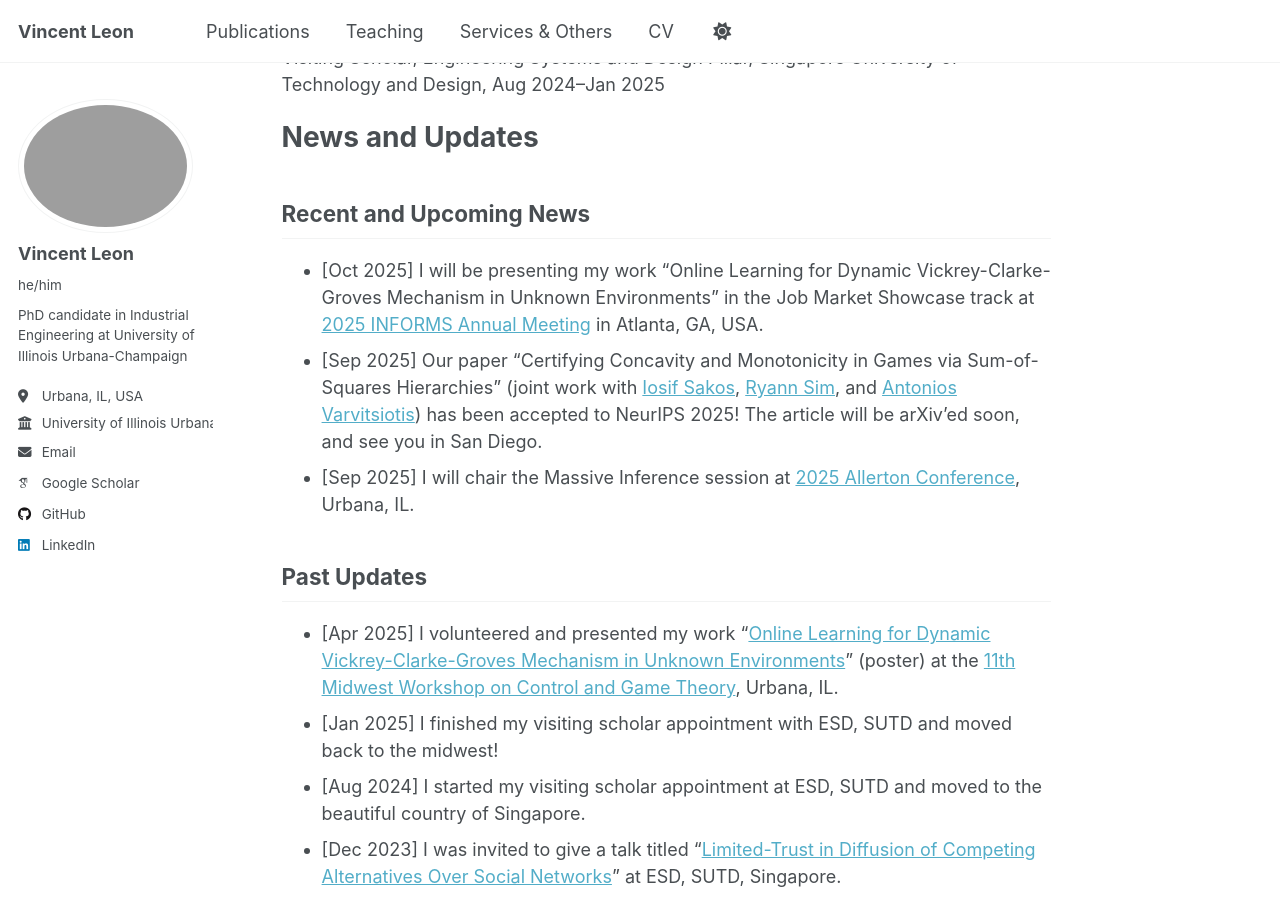
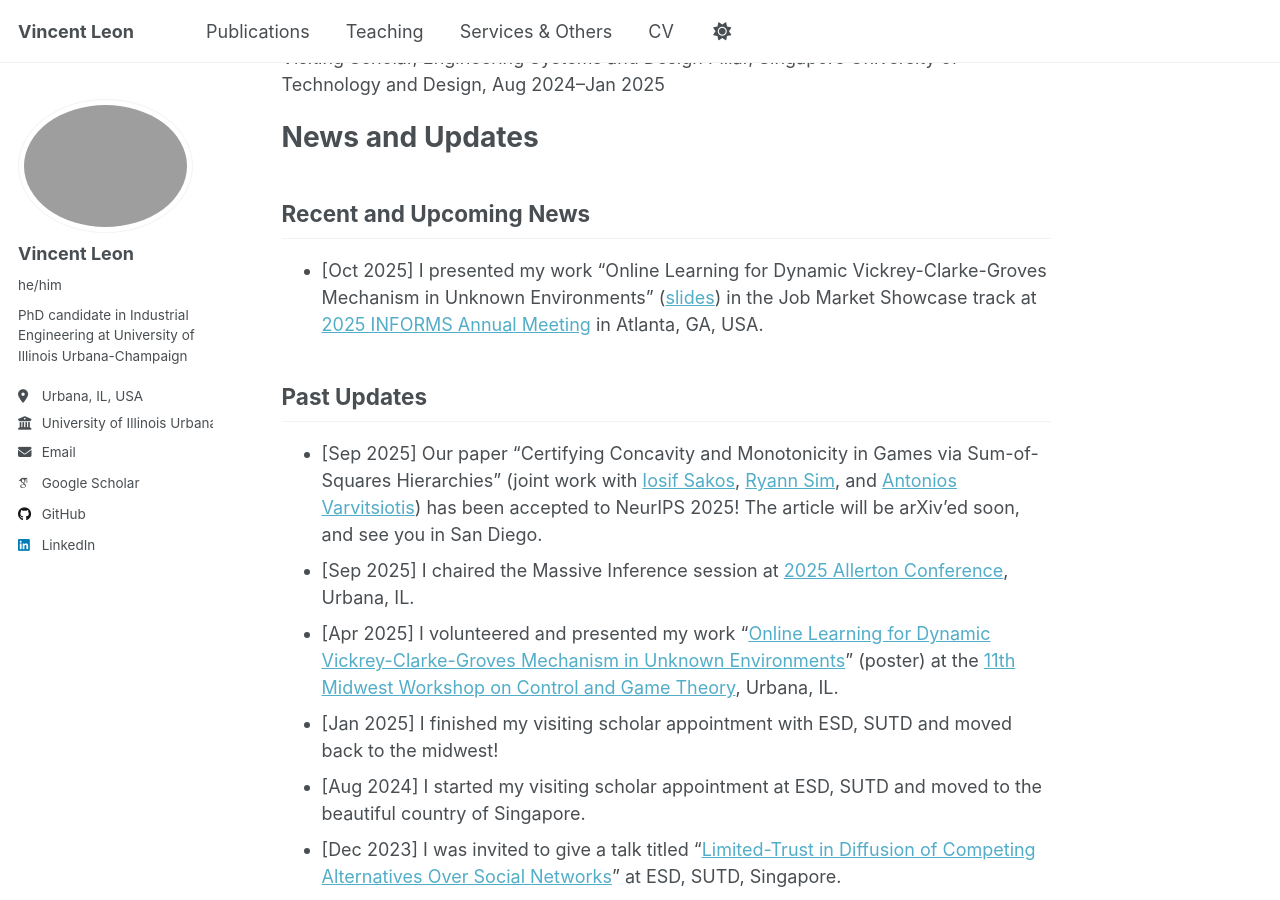
Before and after one commit to vin-leon/vin-leon.github.io, a Jekyll site: the page built from _pages/about.md, in a window 1280 px wide and 900 px high, scrolled down 1001 px. Built offline with Jekyll 4.4.1, drawn with Linux system fonts in a browser that asks for light colours; some web fonts are replaced; a script that is not in the unit is left out.

Commit message:
Update about.md

```diff
--- a/_pages/about.md
+++ b/_pages/about.md
@@ -36,12 +36,13 @@ Visiting Scholar, Engineering Systems and Design Pillar, Singapore University of
 
 ## Recent and Upcoming News
 
-* [Oct 2025] I will be presenting my work "Online Learning for Dynamic Vickrey-Clarke-Groves Mechanism in Unknown Environments" in the Job Market Showcase track at [2025 INFORMS Annual Meeting](https://meetings.informs.org/wordpress/annual/) in Atlanta, GA, USA.
-* [Sep 2025] Our paper "Certifying Concavity and Monotonicity in Games via Sum-of-Squares Hierarchies" (joint work with [Iosif Sakos](https://www.sutd.edu.sg/profile/iosif-joseph-sakos/), [Ryann Sim](https://ryanndelion.github.io/), and [Antonios Varvitsiotis](https://sites.google.com/site/antoniosvarvitsiotis/)) has been accepted to NeurIPS 2025! The article will be arXiv'ed soon, and see you in San Diego.
-* [Sep 2025] I will chair the Massive Inference session at [2025 Allerton Conference](https://allerton.csl.illinois.edu/), Urbana, IL.
+* [Oct 2025] I presented my work "Online Learning for Dynamic Vickrey-Clarke-Groves Mechanism in Unknown Environments" ([slides](/files/pdfs/presentations/Leon-VCG-Learning-INFORMS2025_handout.pdf)) in the Job Market Showcase track at [2025 INFORMS Annual Meeting](https://meetings.informs.org/wordpress/annual/) in Atlanta, GA, USA.
+
 
 ## Past Updates
 
+* [Sep 2025] Our paper "Certifying Concavity and Monotonicity in Games via Sum-of-Squares Hierarchies" (joint work with [Iosif Sakos](https://www.sutd.edu.sg/profile/iosif-joseph-sakos/), [Ryann Sim](https://ryanndelion.github.io/), and [Antonios Varvitsiotis](https://sites.google.com/site/antoniosvarvitsiotis/)) has been accepted to NeurIPS 2025! The article will be arXiv'ed soon, and see you in San Diego.
+* [Sep 2025] I chaired the Massive Inference session at [2025 Allerton Conference](https://allerton.csl.illinois.edu/), Urbana, IL.
 * [Apr 2025] I volunteered and presented my work "[Online Learning for Dynamic Vickrey-Clarke-Groves Mechanism in Unknown Environments](https://publish.illinois.edu/11th-midwest-workshop-on-control-and-game-theory/poster-abstract/)" (poster) at the [11th Midwest Workshop on Control and Game Theory](https://publish.illinois.edu/11th-midwest-workshop-on-control-and-game-theory/), Urbana, IL.
 * [Jan 2025] I finished my visiting scholar appointment with ESD, SUTD and moved back to the midwest!
 * [Aug 2024] I started my visiting scholar appointment at ESD, SUTD and moved to the beautiful country of Singapore.
```
